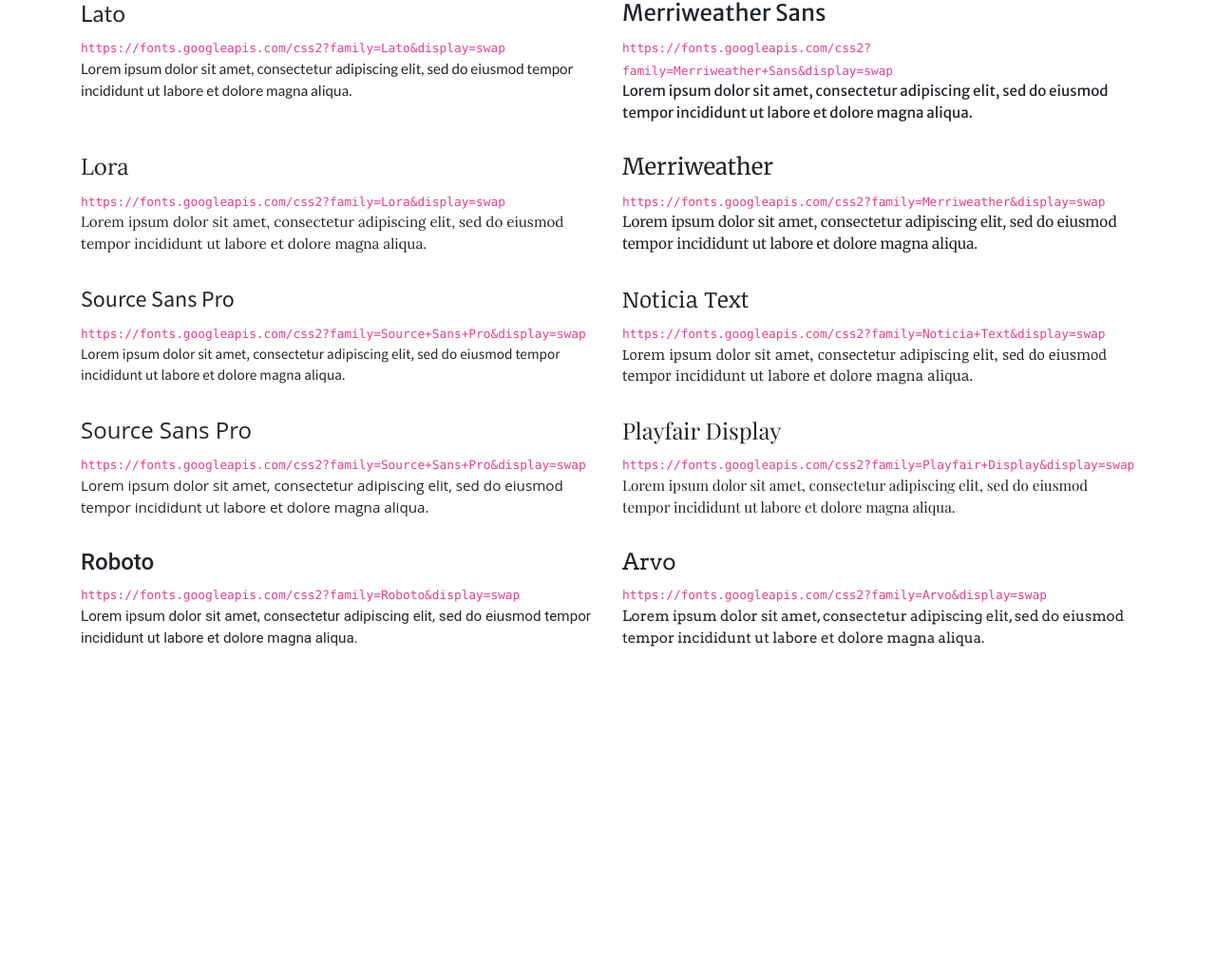
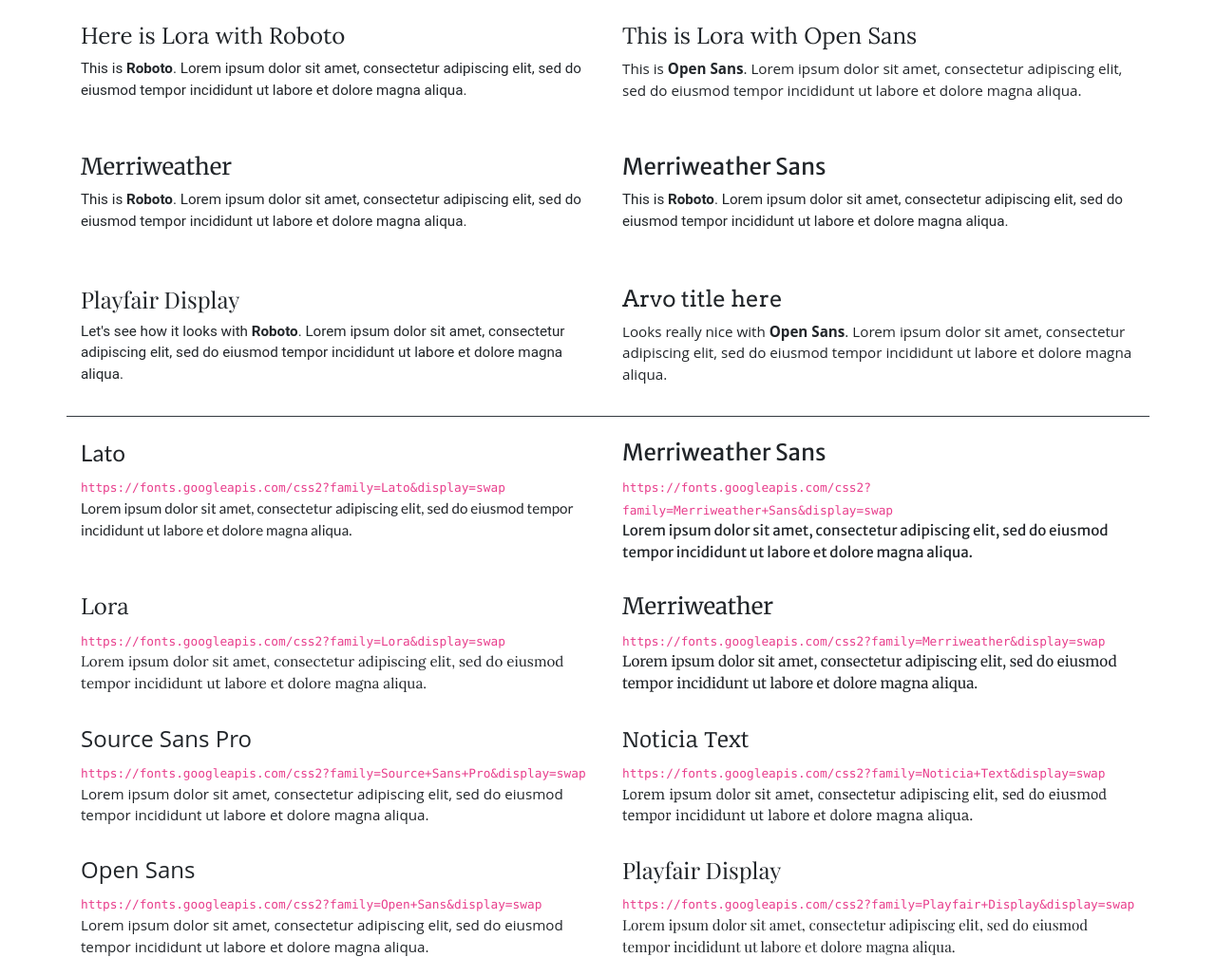
Before and after one commit to TeBenachi/mailchimp-google-fonts, a plain HTML site: page index.html in a window 1280 px wide. Shown: the top 1028 px of the page at 95% size. Before the commit the page ends 800 px from the top, so only its background shows below. Drawn offline with nearby package versions, Linux system fonts and the light colour scheme.

Commit message:
Update index.html

```diff
--- a/index.html
+++ b/index.html
@@ -5,7 +5,7 @@
     <meta name="viewport" content="width=device-width, initial-scale=1.0">
     <title>Document</title>
     <link rel="stylesheet" href="https://cdn.jsdelivr.net/npm/bootstrap@4.5.3/dist/css/bootstrap.min.css" integrity="sha384-TX8t27EcRE3e/ihU7zmQxVncDAy5uIKz4rEkgIXeMed4M0jlfIDPvg6uqKI2xXr2" crossorigin="anonymous">
-    <link href="https://fonts.googleapis.com/css2?family=Arvo&family=Lato&family=Lora&family=Merriweather&family=Merriweather+Sans&family=Noticia+Text&family=Playfair+Display&family=Source+Sans+Pro&display=swap" rel="stylesheet">
+    <link href="https://fonts.googleapis.com/css2?family=Arvo&family=Lato&family=Lora&family=Merriweather&family=Merriweather+Sans&family=Noticia+Text&family=Playfair+Display&family=Source+Sans+Pro&Open+Sans&display=swap" rel="stylesheet">
     <style>
         .row {
             margin-bottom: 1rem;
@@ -55,7 +55,41 @@
 <body>
 
 <div class="container">
-    <div class="row">
+
+    <div class="row pt-4">
+        <div class="col-sm">
+            <h1 class="lora">Here is Lora with Roboto</h1>
+            <p class="roboto">This is <b>Roboto</b>. Lorem ipsum dolor sit amet, consectetur adipiscing elit, sed do eiusmod tempor incididunt ut labore et dolore magna aliqua. </p>
+        </div>
+        <div class="col-sm">
+            <h1 class="lora">This is Lora with Open Sans</h1>
+            <p class="open-sans">This is <b>Open Sans</b>. Lorem ipsum dolor sit amet, consectetur adipiscing elit, sed do eiusmod tempor incididunt ut labore et dolore magna aliqua. </p>
+        </div>
+    </div>
+
+    <div class="row pt-4">
+        <div class="col-sm">
+            <h1 class="merriweather">Merriweather</h1>
+            <p class="roboto">This is <b>Roboto</b>. Lorem ipsum dolor sit amet, consectetur adipiscing elit, sed do eiusmod tempor incididunt ut labore et dolore magna aliqua. </p>
+        </div>
+        <div class="col-sm">
+            <h1 class="merriweather-sans">Merriweather Sans</h1>
+            <p class="roboto">This is <b>Roboto</b>. Lorem ipsum dolor sit amet, consectetur adipiscing elit, sed do eiusmod tempor incididunt ut labore et dolore magna aliqua. </p>
+        </div>
+    </div>
+
+    <div class="row pt-4">
+        <div class="col-sm">
+            <h1 class="playfair">Playfair Display</h1>
+            <p class="roboto">Let's see how it looks with  <b>Roboto</b>. Lorem ipsum dolor sit amet, consectetur adipiscing elit, sed do eiusmod tempor incididunt ut labore et dolore magna aliqua. </p>
+        </div>
+        <div class="col-sm">
+            <h1 class="arvo">Arvo title here</h1>
+            <p class="open-sans">Looks really nice with <b>Open Sans</b>. Lorem ipsum dolor sit amet, consectetur adipiscing elit, sed do eiusmod tempor incididunt ut labore et dolore magna aliqua. </p>
+        </div>
+    </div>
+
+    <div class="row border-top border-dark pt-4">
         <div class="col-sm lato">
             <h1>Lato</h1>
             <code> https://fonts.googleapis.com/css2?family=Lato&display=swap</code>
@@ -66,8 +100,6 @@
             <code>https://fonts.googleapis.com/css2?family=Merriweather+Sans&display=swap</code>
             <p>Lorem ipsum dolor sit amet, consectetur adipiscing elit, sed do eiusmod tempor incididunt ut labore et dolore magna aliqua. </p>
         </div>
-
-
     </div>
 
     <div class="row">
@@ -84,7 +116,7 @@
     </div>
 
     <div class="row">
-        <div class="col-sm source-sans-pro">
+        <div class="col-sm open-sans">
             <h1>Source Sans Pro</h1>
             <code>https://fonts.googleapis.com/css2?family=Source+Sans+Pro&display=swap</code>
             <p>Lorem ipsum dolor sit amet, consectetur adipiscing elit, sed do eiusmod tempor incididunt ut labore et dolore magna aliqua. </p>
@@ -98,8 +130,8 @@
 
     <div class="row">
         <div class="col-sm open-sans">
-            <h1>Source Sans Pro</h1>
-            <code>https://fonts.googleapis.com/css2?family=Source+Sans+Pro&display=swap</code>
+            <h1>Open Sans</h1>
+            <code>https://fonts.googleapis.com/css2?family=Open+Sans&display=swap</code>
             <p>Lorem ipsum dolor sit amet, consectetur adipiscing elit, sed do eiusmod tempor incididunt ut labore et dolore magna aliqua. </p>
         </div>
         <div class="col-sm playfair">
```
